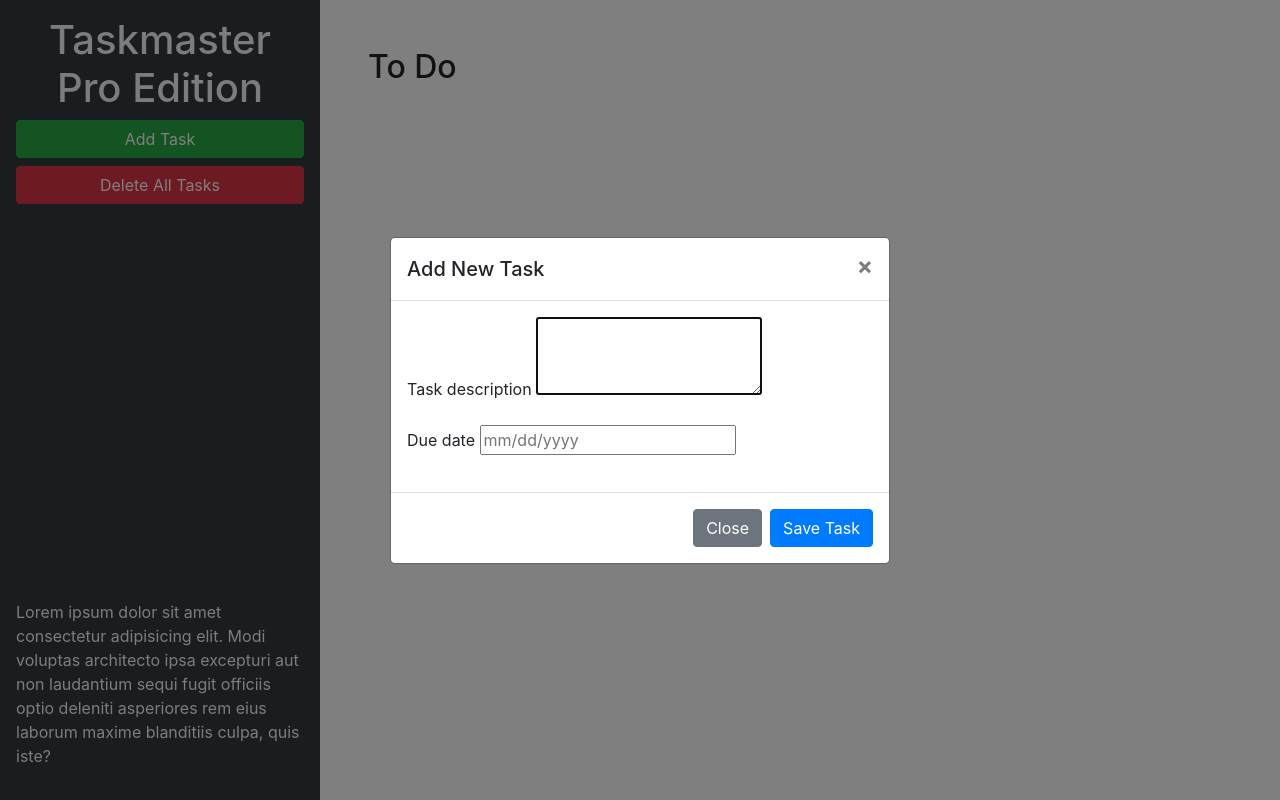
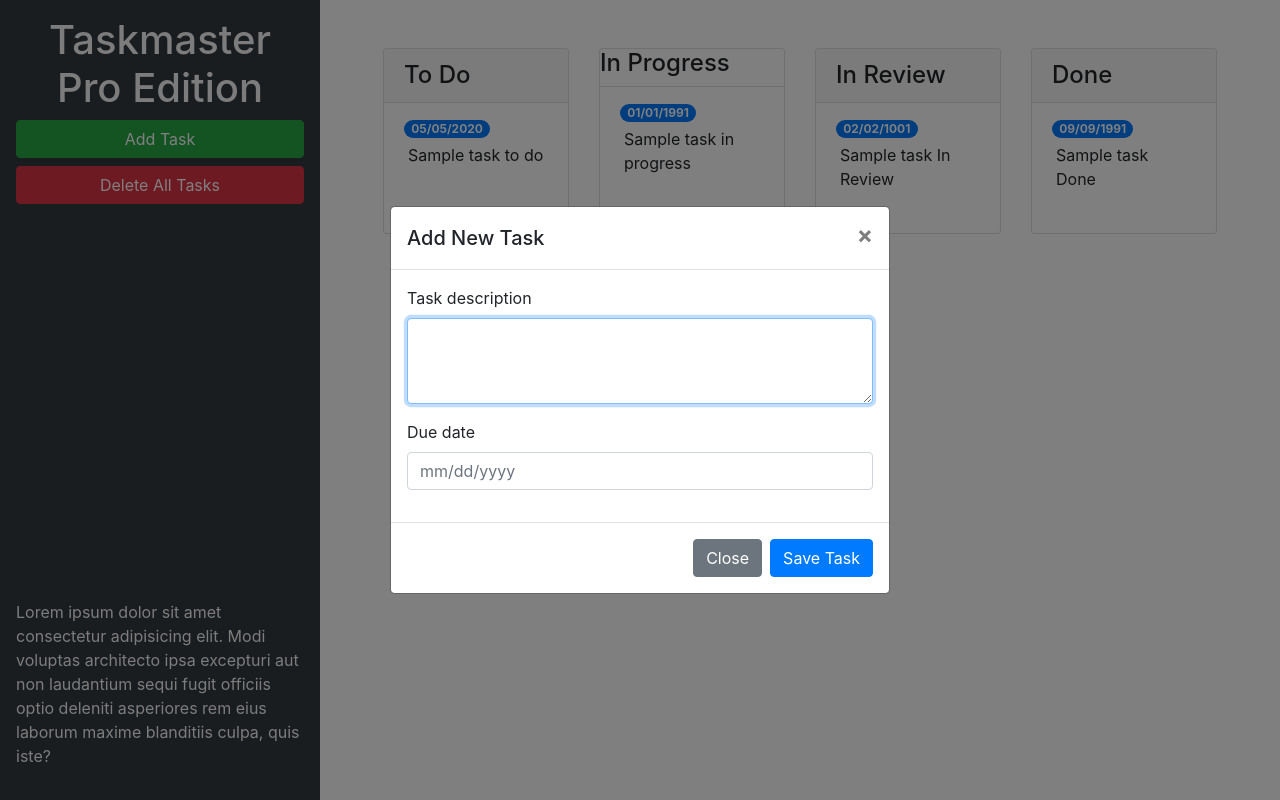
Before and after one commit to dimas082711/taskmaster-pro, a plain HTML site: page index.html in a window 1280 px wide. Both pictures are taken after a click on the button "Add Task". Drawn offline with nearby package versions, Linux system fonts and the light colour scheme.

Commit message:
add few more rows and style with bootstrap

```diff
--- a/index.html
+++ b/index.html
@@ -1,44 +1,118 @@
 <!DOCTYPE html>
 <html lang="en">
-
   <head>
-  <meta charset="UTF-8">
-  <meta name="viewport" content="width=device-width, initial-scale=1.0">
-  <meta http-equiv="X-UA-Compatible" content="ie=edge">
-  <link rel="stylesheet" href="https://cdnjs.cloudflare.com/ajax/libs/twitter-bootstrap/4.3.1/css/bootstrap.min.css">
+    <meta charset="UTF-8" />
+    <meta name="viewport" content="width=device-width, initial-scale=1.0" />
+    <meta http-equiv="X-UA-Compatible" content="ie=edge" />
+    <link
+      rel="stylesheet"
+      href="https://cdnjs.cloudflare.com/ajax/libs/twitter-bootstrap/4.3.1/css/bootstrap.min.css"
+    />
     <link rel="stylesheet" href="./assets/css/style.css" />
     <title>Taskmaster Pro</title>
   </head>
 
   <body>
-
     <div class="row min-vh-100 no-gutters">
-    <header class="col-12 col-lg-3 bg-dark text-light d-flex flex-column p-4 p-lg-3">
+      <header
+        class="col-12 col-lg-3 bg-dark text-light d-flex flex-column p-4 p-lg-3"
+      >
         <h1 class="text-center">Taskmaster Pro Edition</h1>
-      <button id="create-task" class="btn btn-block btn-success" data-toggle="modal" data-target="#task-form-modal">Add
-        Task</button>
-      <button id="remove-tasks" class="btn btn-block btn-danger">Delete All Tasks</button>
-      <p class="mt-auto">Lorem ipsum dolor sit amet consectetur adipisicing elit. Modi voluptas architecto ipsa
-        excepturi aut non
-        laudantium sequi fugit officiis optio deleniti asperiores rem eius laborum maxime blanditiis culpa, quis iste?
+        <button
+          id="create-task"
+          class="btn btn-block btn-success"
+          data-toggle="modal"
+          data-target="#task-form-modal"
+        >
+          Add Task
+        </button>
+        <button id="remove-tasks" class="btn btn-block btn-danger">
+          Delete All Tasks
+        </button>
+        <p class="mt-auto">
+          Lorem ipsum dolor sit amet consectetur adipisicing elit. Modi voluptas
+          architecto ipsa excepturi aut non laudantium sequi fugit officiis
+          optio deleniti asperiores rem eius laborum maxime blanditiis culpa,
+          quis iste?
         </p>
       </header>
       <main class="col-12 col-lg-9">
-      <div class="m-5">
-        <h2>To Do</h2>
-        <ul id="list-toDo" class="list-group"> </ul>
+        <div class="m-5 row justfify-content-around">
+          <!-- todo start-->
+          <div class="col-12 col-md-6 col-xl-3 mb-3">
+            <div class="card">
+              <h4 class="card-header">To Do</h4>
+              <ul id="list-ToDo" class="list-group list-group-flush">
+                <li class="list-group-item">
+                  <span class="badge badge-primary badge-pill">05/05/2020</span>
+                  <p class="m-1">Sample task to do</p>
+                </li>
+              </ul>
+            </div>
+          </div>
+          <!-- to do end-->
+          <!-- in progress start-->
+          <div class="col-12 col-md-6 col-xl-3 mb-3">
+            <div class="card">
+              <h4 class="card=header">In Progress</h4>
+              <ul id="list-inProgress" class="list-group list-group-flush">
+                <li class="list-group-item">
+                  <span class="badge badge-primary badge-pill">01/01/1991</span>
+                  <p class="m-1">Sample task in progress</p>
+                </li>
+              </ul>
+            </div>
+          </div>
+          <!--in progress end-->
+          <!--in review start-->
+          <div class="col-12 col-md-6 col-xl-3 mb-3">
+            <div class="card">
+              <h4 class="card-header">In Review</h4>
+              <ul id="list-inReview" class="list-group list-group-flush">
+                <li class="list-group-item">
+                  <span class="badge badge-primary badge-pill">02/02/1001</span>
+                  <p class="m-1">Sample task In Review</p>
+                </li>
+              </ul>
+            </div>
+          </div>
+          <!--in review end-->
+          <!-- done start-->
+          <div class="col-12 col-md-6 col-xl-3 mb-3">
+            <div class="card">
+              <h4 class="card-header">Done</h4>
+              <ul id="list-done" class="list-group list-group-flush">
+                <li class="list-group-item">
+                  <span class="badge badge-primary badge-pill">09/09/1991</span>
+                  <p class="m-1">Sample task Done</p>
+                </li>
+              </ul>
+            </div>
+          </div>
+          <!--done end-->
         </div>
       </main>
     </div>
 
     <!-- Modal -->
-  <div class="modal fade" id="task-form-modal" tabindex="-1" role="dialog" aria-labelledby="task-form-modal"
-    aria-hidden="true">
+    <div
+      class="modal fade"
+      id="task-form-modal"
+      tabindex="-1"
+      role="dialog"
+      aria-labelledby="task-form-modal"
+      aria-hidden="true"
+    >
       <div class="modal-dialog modal-dialog-centered" role="document">
         <div class="modal-content">
           <div class="modal-header">
             <h5 class="modal-title" id="task-form-modal">Add New Task</h5>
-          <button type="button" class="close" data-dismiss="modal" aria-label="Close">
+            <button
+              type="button"
+              class="close"
+              data-dismiss="modal"
+              aria-label="Close"
+            >
               <span aria-hidden="true">&times;</span>
             </button>
           </div>
@@ -46,16 +120,32 @@
             <form>
               <div class="form-group">
                 <label for="modalTaskDescription">Task description</label>
-              <textarea id="modalTaskDescription" rows="3"></textarea>
+                <textarea
+                  id="modalTaskDescription"
+                  rows="3"
+                  class="form-control"
+                ></textarea>
               </div>
               <div class="form-group">
                 <label for="modalDueDate">Due date</label>
-              <input type="text" id="modalDueDate" placeholder="mm/dd/yyyy" autocomplete="off" />
+                <input
+                  class="form-control"
+                  type="text"
+                  id="modalDueDate"
+                  placeholder="mm/dd/yyyy"
+                  autocomplete="off"
+                />
               </div>
             </form>
           </div>
           <div class="modal-footer">
-          <button type="button" class="btn btn-secondary" data-dismiss="modal">Close</button>
+            <button
+              type="button"
+              class="btn btn-secondary"
+              data-dismiss="modal"
+            >
+              Close
+            </button>
             <button type="button" class="btn btn-primary">Save Task</button>
           </div>
         </div>
@@ -67,5 +157,4 @@
     <script src="https://cdnjs.cloudflare.com/ajax/libs/twitter-bootstrap/4.3.1/js/bootstrap.min.js"></script>
     <script src="./assets/js/script.js"></script>
   </body>
-
 </html>
```
Lines whose indentation alone changed are shown as unchanged.
